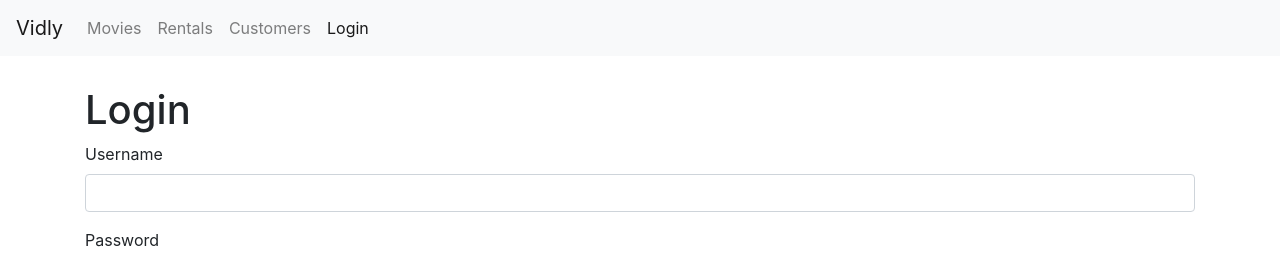
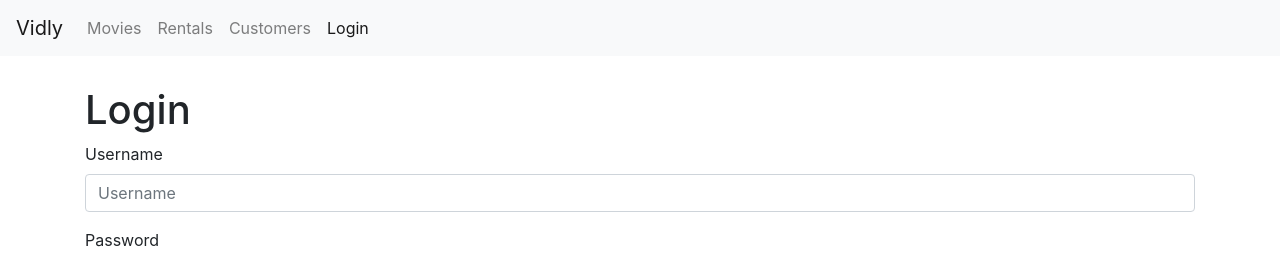
Before and after one commit to pesekt1/vidly-client, a React (Create React App) app: page /login in a window 1280 px wide. Shown: the top 258 px of the page. Built offline with nearby package versions, Linux system fonts and the light colour scheme.

Commit message:
username placeholder

```diff
--- a/src/components/loginForm.jsx
+++ b/src/components/loginForm.jsx
@@ -33,6 +33,7 @@ class LoginForm extends React.Component {
               type="text"
               className="form-control"
               id="username"
+              placeholder="Username"
             />
           </div>
           <div className="form-group">
```
